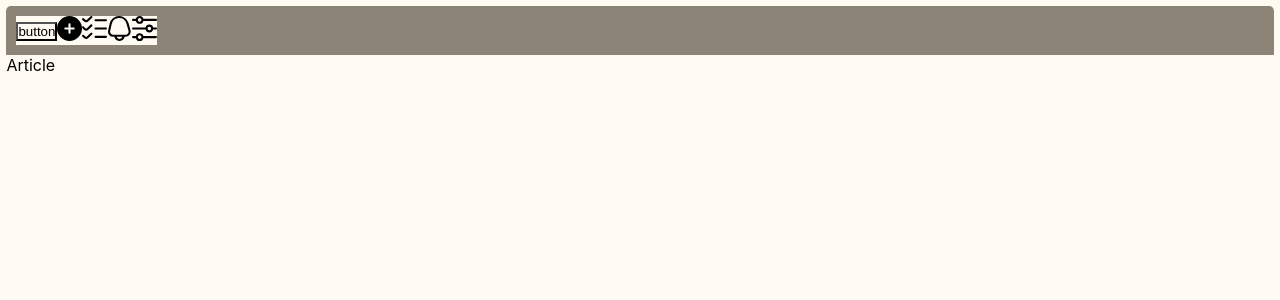
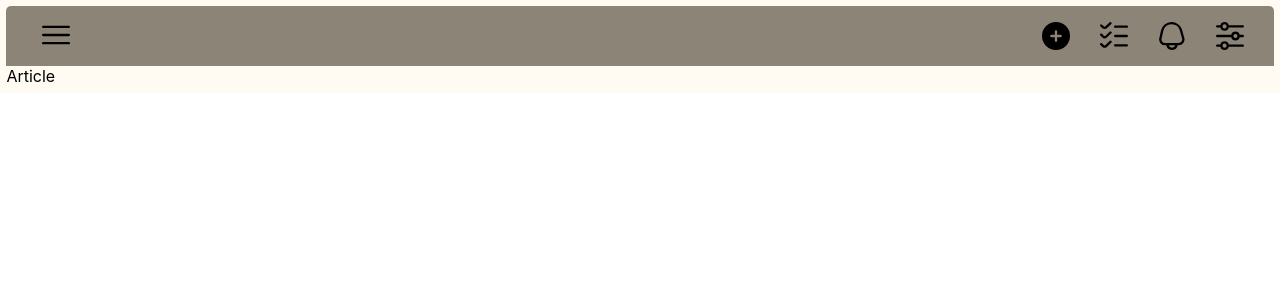
Before and after one commit to MXMUK/to_do_list, a React (Create React App) app: page / in a window 1280 px wide. Shown: the top 300 px of the page. Built offline with nearby package versions, Linux system fonts and the light colour scheme.

Commit message:
header almost done

```diff
--- a/src/components/Header/Header.jsx
+++ b/src/components/Header/Header.jsx
@@ -1,24 +1,34 @@
-import React from 'react'
+import React, {useState} from 'react'
 import styles from './Header.module.scss'
 import plusImg from '../../assets/img/icons/header_panel/plus_black.svg'
 import doneImg from '../../assets/img/icons/header_panel/done.svg'
 import bellImg from '../../assets/img/icons/header_panel/bell.svg'
 import settingsImg from '../../assets/img/icons/header_panel/settings.svg'
+import menuImg from '../../assets/img/icons/header_panel/menu.svg'
+
+import Menu from './menu/Menu.jsx'
+
+import items from './menu/items.js'
+
 function Header() {
+
+  const [menuActive, setMenuActive] = useState(false);
+
   return (
     <div className={styles.header}>
       <div className={styles.wrapper}>
         <div className={styles.menu}>
-          <button className={styles.burger_button}>
-            button
-          </button>
+            <button className={styles.burger_button} onClick={() => setMenuActive(!menuActive)}>
+              <img src={menuImg} alt="icon" height='28'/>
+            </button>
+            <Menu active={menuActive} setActive={setMenuActive} header={"burger menu"} items={items}/>
         </div>
 
         <ul className={styles.panel}>
-            <li className={styles.panel_item}><img src={plusImg} alt="img" height='25' /></li>
-            <li className={styles.panel_item}><img src={doneImg} alt="img" height='25'/></li>
-            <li className={styles.panel_item}><img src={bellImg} alt="img" height='25'/></li>
-            <li className={styles.panel_item}><img src={settingsImg} alt="img" height='25'/></li>
+            <li className={styles.panel_item}><img src={plusImg} alt="icon" height='28'/></li>
+            <li className={styles.panel_item}><img src={doneImg} alt="icon" height='28'/></li>
+            <li className={styles.panel_item}><img src={bellImg} alt="icon" height='28'/></li>
+            <li className={styles.panel_item}><img src={settingsImg} alt="icon" height='28'/></li>
         </ul>
       </div>
     </div>
--- a/src/components/Header/Header.module.scss
+++ b/src/components/Header/Header.module.scss
@@ -4,24 +4,34 @@
     background-color: #8c8477;
     border-top-right-radius: 5px;
     border-top-left-radius: 5px;
-    display: flex;
-    align-items: center;
-    justify-content: space-between;
-    padding: 10px;
+
 
     .wrapper{
         display: flex;
         align-items: center;
         justify-content: space-between;
+        margin: 0 30px;
 
+        .menu{
+            .burger_button{
+                border: none;
+                text-align: center;
+                text-decoration: none;
+                cursor: pointer;
+                margin: 0;
+                background-color: transparent;
+                position: relative;
+            }
+
+        }
         .panel{
-
-
+           margin: 0;
 
 
             .panel_item{
                 display: inline-block;
-
+                margin: 16px 0px 12px 30px;
+                cursor: pointer;
             }
         }
     }
--- /dev/null
+++ b/src/components/Header/menu/Menu.jsx
@@ -0,0 +1,22 @@
+import React from 'react'
+import './menu.styles.scss'
+export const Menu = ({header, items, active, setActive}) => {
+  return (
+    <div className={active ? 'menu active' : 'menu'} onClick={() => setActive(false)}>
+        <div className="blur">
+            <div className="menu_content" onClick={e => e.stopPropagation()}>
+                <div className="menu_header">{header}</div>
+                <ul>
+                    {items.map(item =>
+                        <li>
+                            <a href={item.href}>{item.value}</a>
+                            <span className="material-icons">{item.icon}</span>
+                        </li>
+                    )}
+                </ul>
+            </div>
+        </div>
+    </div>
+  )
+}
+export default Menu
--- /dev/null
+++ b/src/components/Header/menu/items.js
@@ -0,0 +1,21 @@
+export const items = [{
+    value: "main",
+    href: '/main',
+    icon: "anchor"
+},
+{
+    value: "main-2",
+    href: '/main',
+    icon: "anchor"
+},
+{
+    value: "main-3",
+    href: '/servise',
+    icon: "api"
+},
+{
+    value: "main-4",
+    href: '/shop',
+    icon: "android"
+}]
+export default items
--- /dev/null
+++ b/src/components/Header/menu/menu.styles.scss
@@ -0,0 +1,34 @@
+ .menu{
+     position: fixed;
+     width: 100vw;
+     height: 100vw;
+     top: 70px;
+     left: 0;
+     transform: translateX(-130%);
+     transition: all 0.4s;
+
+
+     .blur{
+         width: 100vw;
+         height: 100vw;
+         backdrop-filter: blur(2px);
+         position: absolute;
+
+         .menu_content{
+             height: 100%;
+             width: 30%;
+             background-color: black;
+             display: flex;
+             flex-direction: column;
+             align-items: center;
+
+             .menu_header{
+                 font-size: 2rem;
+                 color: wheat   ;
+             }
+         }
+     }
+ }
+ .menu.active{
+    transform: translateX(0%);
+ }
--- a/src/components/general.scss
+++ b/src/components/general.scss
@@ -1,10 +1,11 @@
 //reset
-*{
-    padding: 0;
-    margin: 0;
+*,
+*::before,
+*::after{
+    box-sizing: border-box;
+}
 
+.wrapper{
+    padding: 0.5%;
     background-color: #fffaf2;
 }
-.wrapper{
-    padding: 0.5%;
-}
```
Also changed, not shown: src/components/plus_black.svg (deleted).
